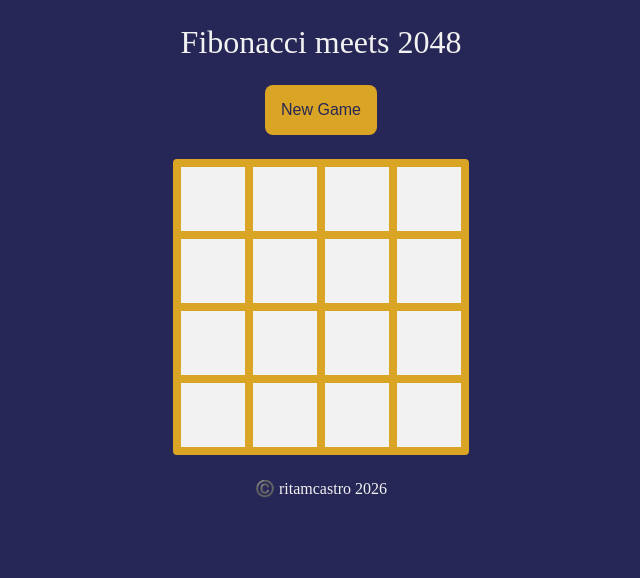
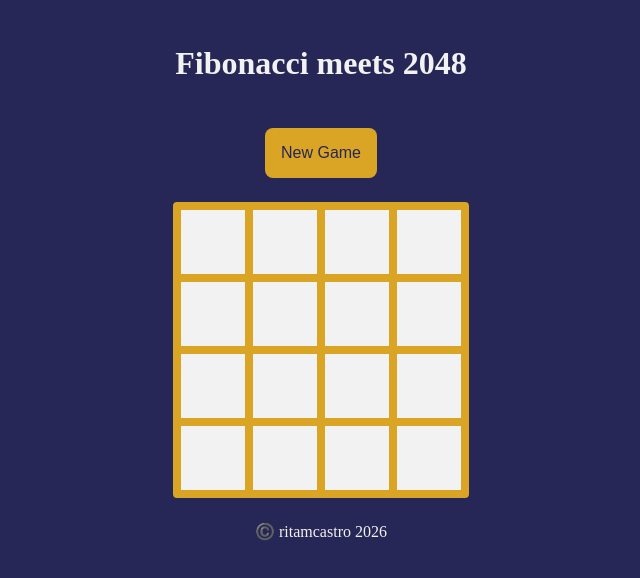
Before and after one commit to ritamcastro/fibonaci.gg, a React (Vite) app in the folder frontend/: page / in a window 1280 px wide. Shown: the top 578 px of the page, without its empty margins (319-959 px from the left). Built offline with nearby package versions, Linux system fonts and the light colour scheme.

Commit message:
♿️ Fix some a11y reports from axe

```diff
--- a/frontend/src/ui/foundations.css
+++ b/frontend/src/ui/foundations.css
@@ -34,6 +34,10 @@
 header {
 	padding: var(--space-l);
 	font-size: var(--font-size-large);
+
+	h1 {
+		font-size: var(--font-size-large);
+	}
 }
 
 footer {
--- a/frontend/src/ui/templates/board.css
+++ b/frontend/src/ui/templates/board.css
@@ -3,7 +3,6 @@
 
 	border: solid var(--color-gold) var(--border-in-tiles);
 	border-radius: var(--radius-s);
-	/* border-radius: 0.25rem; */
 
 	.line {
 		display: flex;
--- a/frontend/src/ui/templates/board.tsx
+++ b/frontend/src/ui/templates/board.tsx
@@ -2,7 +2,8 @@ import "./board.css";
 
 const Board = ({ gameArea }: { gameArea: number[][] }) => {
 	return (
-		<section className="game-area" aria-label="Game board">
+		// biome-ignore lint/a11y/useSemanticElements: I do not want a table, I want a container for my board
+		<div className="game-area" role="grid" aria-label="Game board">
 			{gameArea.map((row, rowIndex) => {
 				return (
 					<Line key={rowIndex} row={rowIndex}>
@@ -10,7 +11,7 @@ const Board = ({ gameArea }: { gameArea: number[][] }) => {
 					</Line>
 				);
 			})}
-		</section>
+		</div>
 	);
 };
 
@@ -25,16 +26,7 @@ const Line = ({ row, children }: { row: number; children: number[] }) => {
 };
 
 const Tile = ({ children }: { children: number }) => {
-	return (
-		// biome-ignore lint/a11y/useFocusableInteractive: <explanation>
-		<span
-			className="tile"
-			// biome-ignore lint/a11y/useSemanticElements: <explanation>
-			role="gridcell"
-		>
-			{children === 0 ? "" : children}
-		</span>
-	);
+	return <span className="tile">{children === 0 ? "" : children}</span>;
 };
 
 export default Board;
--- a/frontend/src/ui/templates/layout.tsx
+++ b/frontend/src/ui/templates/layout.tsx
@@ -3,7 +3,9 @@ import { Outlet } from "react-router";
 const Layout = () => {
 	return (
 		<>
-			<header>Fibonacci meets 2048</header>
+			<header>
+				<h1>Fibonacci meets 2048</h1>
+			</header>
 			<main id="main">
 				<Outlet />
 			</main>
```
